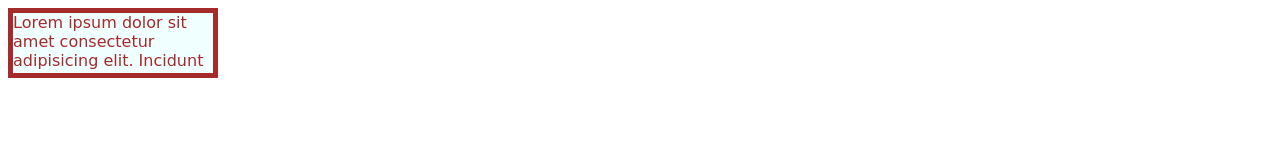
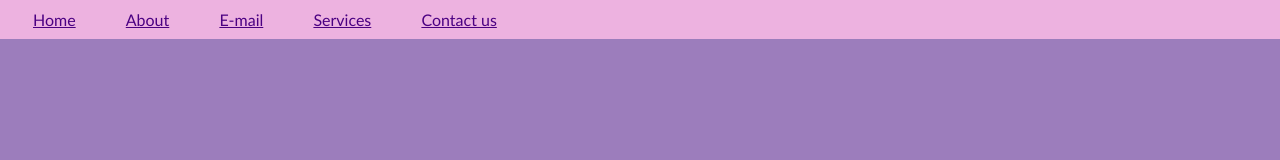
Before and after one commit to priyankas77/sigmawebdev, a plain HTML site: page index.html in a window 1280 px wide. Drawn offline with Linux system fonts and the light colour scheme.

Commit message:
Add files via upload

```diff
--- a/index.html
+++ b/index.html
@@ -3,25 +3,50 @@
 <head>
     <meta charset="UTF-8">
     <meta name="viewport" content="width=device-width, initial-scale=1.0">
-    <title> CSS overflow </title>
+    <title>Css multicolor</title>
     <style>
-        div{
-            overflow: scroll;
-            color: brown;
-            background-color: azure;
-            font-family: cursive;
-            font-size: medium;
-            height: 60px;
-            width: 200px;
-            border: 5px solid;
+        :root{
+             --primary-color:rgb(237, 178, 224);
+             --text-color:black;
+             --secondary-color:rgb(156, 125, 188);
         }
+        body{
+            background-color: var(--secondary-color);
+        }
+        *{
+            margin: 0;
+            padding: 0;
+            font-family: 'Gill Sans', 'Gill Sans MT', Calibri, 'Trebuchet MS', sans-serif;
+            font-weight: 400;
+        }
+        nav{
+            background-color: var(--primary-color);
+            padding: 10px;
+
+        }
+          ul li{
+            list-style: none;
+            display: inline;
+            padding: 23px;
+
+          }
+          ul li a{
+              color: indigo;
+          }
     </style>
 </head>
 <body>
-    <div> Lorem ipsum dolor sit amet consectetur adipisicing elit. Incidunt facere eligendi dignissimos porro dolor molestiae repudiandae tempore, amet quaerat soluta fugiat, in ducimus magni id quibusdam accusantium quis non ad.
-        Lorem ipsum dolor sit amet consectetur adipisicing elit. Amet nisi eius necessitatibus dolorem non, illo ratione cupiditate iure pariatur molestiae quasi neque vero magnam labore fuga? Eius natus ducimus quod?
-    </div>
-</body></html>
+    <header>
+        <nav>
+            <ul>
+                <li><a href="/">Home</a></li>
+                <li><a href="/">About</a></li>
+                <li><a href="/">E-mail</a></li>
+                <li><a href="/">Services</a></li>
+                <li><a href="/">Contact us</a></li>
+            </ul>
+        </nav>
+    </header>
 
-
-  <!-- overflow can also br auto , hidden ,visible  -->
+</body>
+</html>
```
